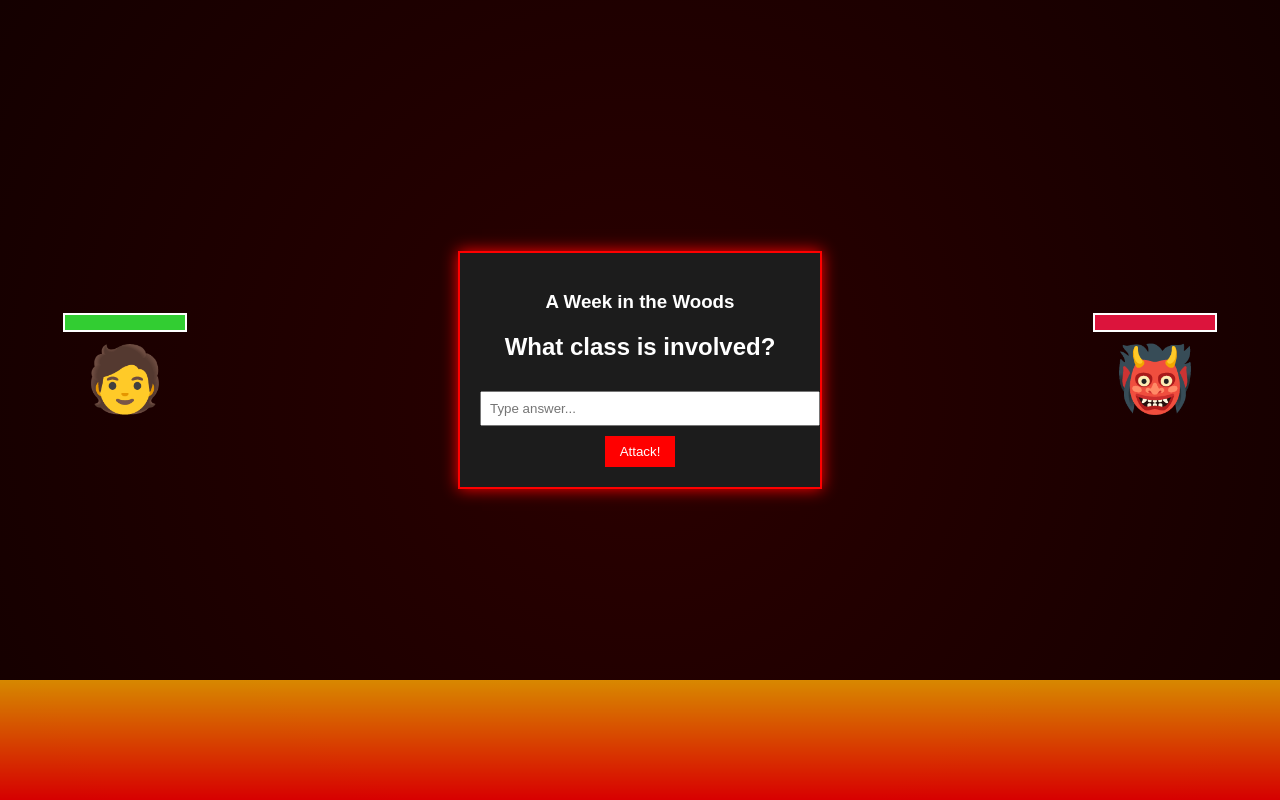
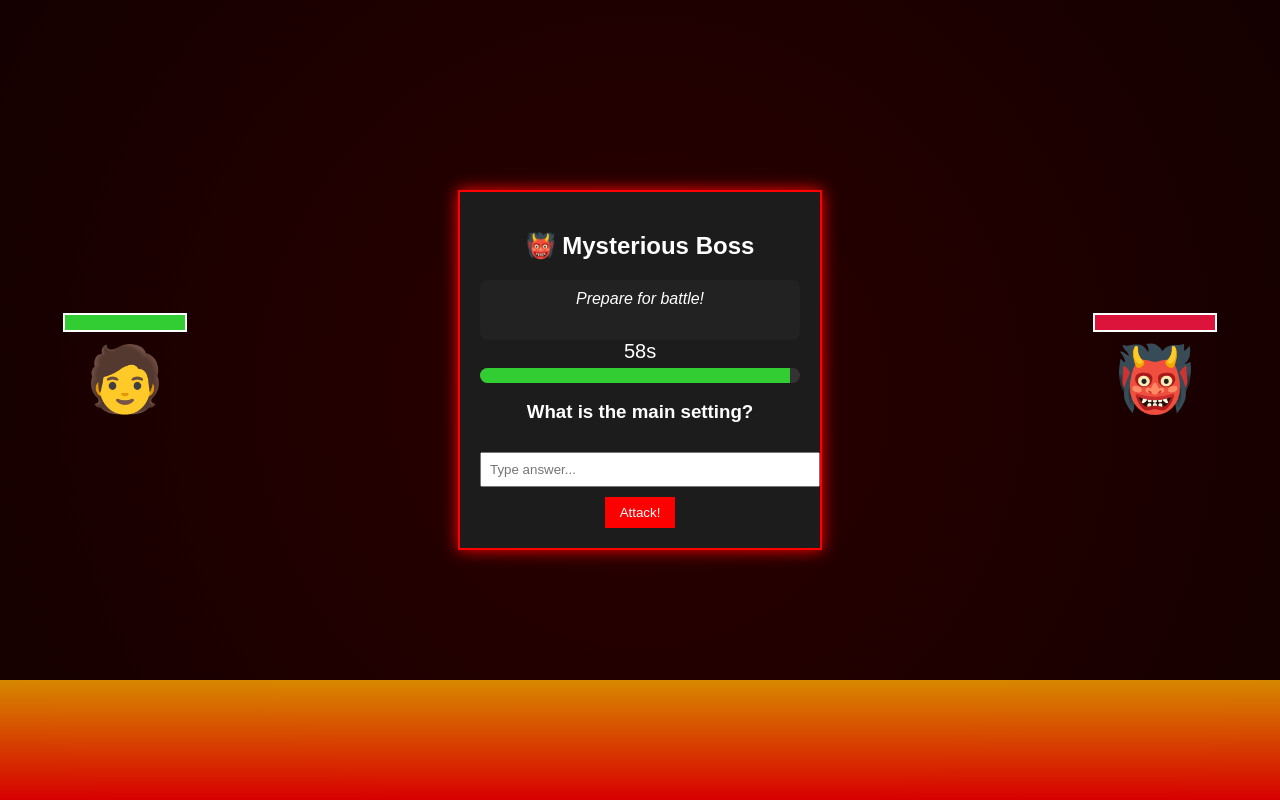
Before and after one commit to jjoynergnd/BattleOfBooks, a React (Vite) app: page / in a window 1280 px wide. Both pictures are taken after a click on the button "A Week in the Woods". Built offline with nearby package versions, Linux system fonts and the light colour scheme.

Commit message:
compiling again

```diff
--- a/src/App.jsx
+++ b/src/App.jsx
@@ -1,4 +1,4 @@
-import React, { useState } from "react";
+import React, { useState, useCallback } from "react";
 import BossSelect from "./components/BossSelect";
 import GameScreen from "./components/GameScreen";
 import { questions } from "./data/questions";
@@ -12,55 +12,24 @@ function App() {
   const [usedQuestions, setUsedQuestions] = useState([]);
   const [gameStatus, setGameStatus] = useState("select");
 
-  console.log("APP RENDER", {
-    selectedBook,
-    bossHP,
-    playerHP,
-    gameStatus,
-  });
-
   const books = Object.keys(questions);
 
-  // 🔊 Safe sound player (uses public folder)
-  const playSound = (fileName) => {
-    try {
-      console.log("Playing sound:", fileName);
+  const playSound = useCallback((fileName) => {
     const audio = new Audio(`/sounds/${fileName}`);
     audio.volume = 0.6;
-      audio.play().catch((err) =>
-        console.warn("Audio play prevented:", err)
-      );
-    } catch (err) {
-      console.warn("Sound error:", err);
-    }
-  };
+    audio.play().catch(() => {});
+  }, []);
 
-  const getRandomQuestion = (book, used) => {
-    console.log("Getting question for:", book);
-
-    if (!questions[book]) {
-      console.error("No questions found for book:", book);
-      return null;
-    }
-
+  const getRandomQuestion = useCallback((book, used) => {
     const available = questions[book].filter(
       (q) => !used.includes(q.question)
     );
+    if (available.length === 0) return null;
+    return available[Math.floor(Math.random() * available.length)];
+  }, []);
 
-    if (available.length === 0) {
-      console.warn("No available questions left");
-      return null;
-    }
-
-    const random =
-      available[Math.floor(Math.random() * available.length)];
-
-    console.log("Selected question:", random.question);
-    return random;
-  };
-
-  const startGame = (book) => {
-    console.log("Starting game for:", book);
+  const startGame = useCallback((book) => {
+    playSound("loading.mp3");
 
     setSelectedBook(book);
     setBossHP(5);
@@ -71,54 +40,60 @@ function App() {
     setCurrentQuestion(firstQ);
 
     setGameStatus("playing");
-  };
+  }, [getRandomQuestion, playSound]);
 
-  const handleAnswer = (input) => {
-    if (!currentQuestion || gameStatus !== "playing") {
-      console.warn("Answer ignored — not in playing state");
-      return null;
+  const handleAnswer = useCallback(
+    (input) => {
+      if (!currentQuestion || gameStatus !== "playing") return null;
+
+      // TIMEOUT
+      if (input === "__timeout__") {
+        const newHP = playerHP - 1;
+        setPlayerHP(newHP);
+        playSound("hurt.mp3");
+
+        if (newHP <= 0) {
+          playSound("lost.mp3");
+          setGameStatus("lose");
+        }
+
+        return "player";
       }
 
       const normalized = input.toLowerCase().trim();
       const correctAnswer = currentQuestion.answer.toLowerCase();
 
-    console.log("Player answered:", normalized);
-    console.log("Correct answer:", correctAnswer);
-
       let result = null;
 
+      // CORRECT
       if (normalized === correctAnswer) {
         const newBossHP = bossHP - 1;
-      console.log("Correct! Boss HP →", newBossHP);
-
         setBossHP(newBossHP);
+        playSound("hit.mp3");
         result = "boss";
 
-      playSound("hit.mp3");
-
         if (newBossHP <= 0) {
-        console.log("Boss defeated!");
+          playSound("win.mp3");
           setGameStatus("win");
-        playSound("win.mp3");
         }
       } else {
-      const newPlayerHP = playerHP - 1;
-      console.log("Wrong! Player HP →", newPlayerHP);
-
-      setPlayerHP(newPlayerHP);
+        // WRONG
+        const newHP = playerHP - 1;
+        setPlayerHP(newHP);
+        playSound("hurt.mp3");
         result = "player";
 
-      playSound("hurt.mp3");
-
-      if (newPlayerHP <= 0) {
-        console.log("Player defeated!");
+        if (newHP <= 0) {
+          playSound("lost.mp3");
           setGameStatus("lose");
         }
       }
 
+      // Mark question used
       const updatedUsed = [...usedQuestions, currentQuestion.question];
       setUsedQuestions(updatedUsed);
 
+      // Load next question if still alive
       if (
         (result === "boss" && bossHP - 1 > 0) ||
         (result === "player" && playerHP - 1 > 0)
@@ -128,16 +103,25 @@ function App() {
       }
 
       return result;
-  };
+    },
+    [
+      bossHP,
+      playerHP,
+      currentQuestion,
+      gameStatus,
+      usedQuestions,
+      selectedBook,
+      getRandomQuestion,
+      playSound
+    ]
+  );
 
-  const restart = () => {
-    console.log("Restarting game");
-
+  const restart = useCallback(() => {
     setGameStatus("select");
     setSelectedBook(null);
     setCurrentQuestion(null);
     setUsedQuestions([]);
-  };
+  }, []);
 
   return (
     <>
--- a/src/components/GameScreen.jsx
+++ b/src/components/GameScreen.jsx
@@ -1,4 +1,13 @@
-import React, { useState, useEffect } from "react";
+import React, {
+  useState,
+  useEffect,
+  useRef,
+  useMemo,
+  useCallback
+} from "react";
+
+import { bosses } from "../data/bosses";
+import { playerLines } from "../data/playerLines";
 
 export default function GameScreen({
   selectedBook,
@@ -9,68 +18,153 @@ export default function GameScreen({
   gameStatus,
   onRestart
 }) {
+  /* ---------------- BOSS DATA ---------------- */
+  const boss = useMemo(() => {
+    return (
+      bosses[selectedBook] || {
+        name: "Mysterious Boss",
+        emoji: "👹",
+        intro: "Prepare for battle!",
+        taunts: ["Tick... tock..."],
+        hitLines: ["You dare?"],
+        defeat: "Impossible...",
+        victory: "You were no match."
+      }
+    );
+  }, [selectedBook]);
+
+  /* ---------------- LOCAL STATE ---------------- */
   const [input, setInput] = useState("");
+  const [dialogue, setDialogue] = useState(boss.intro);
   const [bossHit, setBossHit] = useState(false);
   const [playerHit, setPlayerHit] = useState(false);
   const [rumble, setRumble] = useState(false);
-  const [showIntro, setShowIntro] = useState(true);
+  const [timeLeft, setTimeLeft] = useState(60);
 
-  // Intro auto-hide
+  /* ---------------- REFS ---------------- */
+  const intervalRef = useRef(null);
+  const onAnswerRef = useRef(onAnswer);
+  const bossRef = useRef(boss);
+
+  const tickSoundRef = useRef(null);
+  const timeUpSoundRef = useRef(null);
+
+  /* Keep refs updated */
   useEffect(() => {
-    const timer = setTimeout(() => setShowIntro(false), 2000);
-    return () => clearTimeout(timer);
+    onAnswerRef.current = onAnswer;
+  }, [onAnswer]);
+
+  useEffect(() => {
+    bossRef.current = boss;
+  }, [boss]);
+
+  /* Initialize sounds once */
+  useEffect(() => {
+    tickSoundRef.current = new Audio("/sounds/tick.mp3");
+    tickSoundRef.current.volume = 0.3;
+
+    timeUpSoundRef.current = new Audio("/sounds/timeup.mp3");
+    timeUpSoundRef.current.volume = 0.5;
   }, []);
 
-  const triggerRumble = () => {
+  /* ---------------- HIT EFFECTS ---------------- */
+  const triggerBossHit = useCallback(() => {
+    setBossHit(true);
+    setDialogue(
+      playerLines.correct[
+        Math.floor(Math.random() * playerLines.correct.length)
+      ]
+    );
     setRumble(true);
-    setTimeout(() => setRumble(false), 300);
-  };
 
-  const triggerHit = (type) => {
-    if (type === "boss") {
-      setBossHit(true);
-      setTimeout(() => setBossHit(false), 300);
+    setTimeout(() => {
+      setBossHit(false);
+      setRumble(false);
+    }, 300);
+  }, []);
+
+  const triggerPlayerHit = useCallback(() => {
+    setPlayerHit(true);
+    setDialogue(
+      playerLines.wrong[
+        Math.floor(Math.random() * playerLines.wrong.length)
+      ]
+    );
+    setRumble(true);
+
+    setTimeout(() => {
+      setPlayerHit(false);
+      setRumble(false);
+    }, 300);
+  }, []);
+
+  /* ---------------- TIMER INTERVAL EFFECT ---------------- */
+  useEffect(() => {
+    if (gameStatus !== "playing") {
+      clearInterval(intervalRef.current);
+      return;
     }
 
-    if (type === "player") {
-      setPlayerHit(true);
-      setTimeout(() => setPlayerHit(false), 300);
-    }
+    clearInterval(intervalRef.current);
 
-    triggerRumble();
-  };
+    // Reset timer asynchronously (allowed by rule)
+    setTimeout(() => {
+      setTimeLeft(60);
+    }, 0);
 
+    intervalRef.current = setInterval(() => {
+      setTimeLeft((prev) => {
+        if (prev === 11) {
+          tickSoundRef.current?.play();
+          const taunts = bossRef.current.taunts;
+          setDialogue(taunts[Math.floor(Math.random() * taunts.length)]);
+        }
+
+        if (prev <= 1) {
+          clearInterval(intervalRef.current);
+          timeUpSoundRef.current?.play();
+          triggerPlayerHit();
+          onAnswerRef.current("__timeout__");
+          return 0;
+        }
+
+        return prev - 1;
+      });
+    }, 1000);
+
+    return () => clearInterval(intervalRef.current);
+  }, [question, gameStatus, triggerPlayerHit]);
+
+  /* ---------------- SUBMIT ---------------- */
   const handleSubmit = () => {
     if (!input.trim()) return;
 
     const result = onAnswer(input);
 
-    if (result) {
-      triggerHit(result);
-    }
+    if (result === "boss") triggerBossHit();
+    if (result === "player") triggerPlayerHit();
 
     setInput("");
   };
 
+  /* ---------------- WIN / LOSE DIALOGUE ---------------- */
+  const finalDialogue =
+    gameStatus === "win"
+      ? boss.defeat
+      : gameStatus === "lose"
+      ? boss.victory
+      : dialogue;
+
+  /* ---------------- UI CALCULATIONS ---------------- */
   const playerHealthPercent = (playerHP / 3) * 100;
   const bossHealthPercent = (bossHP / 5) * 100;
-
-  const introQuotes = {
-    "The Lightning Thief (Percy Jackson & the Olympians)":
-      "⚡ You dare challenge the gods, half-blood?",
-    default: "Prepare for battle!"
-  };
+  const timerPercent = (timeLeft / 60) * 100;
 
   return (
     <div className="game-container">
       <div className={`arena ${rumble ? "rumble" : ""}`}>
-
-        {/* Player */}
-        <div
-          className={`character ${playerHit ? "shake" : ""} ${
-            gameStatus === "lose" ? "fall" : ""
-          }`}
-        >
+        {/* PLAYER */}
+        <div className={`character ${playerHit ? "shake" : ""}`}>
           <div className="health-container">
             <div
               className="health-bar"
@@ -80,23 +174,43 @@ export default function GameScreen({
           <div className="sprite">🧑</div>
         </div>
 
-        {/* Center */}
+        {/* CENTER */}
         <div className="question-box">
-          {showIntro && gameStatus === "playing" && (
-            <h3 className="boss-intro">
-              {introQuotes[selectedBook] || introQuotes.default}
-            </h3>
-          )}
+          <h2>
+            {boss.emoji} {boss.name}
+          </h2>
 
-          {!showIntro && gameStatus === "playing" && (
+          <div className="dialogue-box">{finalDialogue}</div>
+
+          {gameStatus === "playing" && (
             <>
-              <h3>{selectedBook}</h3>
-              <h2>{question?.question}</h2>
+              <div className="timer-number">{timeLeft}s</div>
+
+              <div className="timer-bar">
+                <div
+                  className={`timer-fill ${
+                    timeLeft <= 10 ? "flash" : ""
+                  }`}
+                  style={{
+                    width: `${timerPercent}%`,
+                    background:
+                      timeLeft <= 10
+                        ? "red"
+                        : timeLeft <= 20
+                        ? "orange"
+                        : "limegreen"
+                  }}
+                />
+              </div>
+
+              <h3>{question?.question}</h3>
+
               <input
                 value={input}
                 onChange={(e) => setInput(e.target.value)}
                 placeholder="Type answer..."
               />
+
               <button onClick={handleSubmit}>Attack!</button>
             </>
           )}
@@ -116,19 +230,15 @@ export default function GameScreen({
           )}
         </div>
 
-        {/* Boss */}
-        <div
-          className={`character ${bossHit ? "shake" : ""} ${
-            gameStatus === "win" ? "fall" : ""
-          }`}
-        >
+        {/* BOSS */}
+        <div className={`character ${bossHit ? "shake" : ""}`}>
           <div className="health-container boss-health">
             <div
               className="health-bar"
               style={{ width: `${bossHealthPercent}%` }}
             />
           </div>
-          <div className="sprite">👹</div>
+          <div className="sprite">{boss.emoji}</div>
         </div>
       </div>
 
--- /dev/null
+++ b/src/data/bosses.js
@@ -0,0 +1,38 @@
+export const bosses = {
+  "The Lightning Thief (Percy Jackson & the Olympians)": {
+    name: "Luke the Betrayer",
+    emoji: "⚔️",
+    intro: "You dare challenge the gods, half-blood?",
+    taunts: [
+      "Time is ticking, hero.",
+      "Olympus waits for no one.",
+      "You hesitate?",
+      "The gods are watching..."
+    ],
+    hitLines: [
+      "That all you've got?",
+      "You'll have to do better!",
+      "I barely felt that!"
+    ],
+    victory: "The gods were never on your side.",
+    defeat: "This isn't over... Kronos will rise..."
+  },
+
+  "Harry Potter and the Sorcerer's Stone": {
+    name: "Professor Quirrell",
+    emoji: "🧙‍♂️",
+    intro: "There is no good and evil... only power.",
+    taunts: [
+      "Tick... tock...",
+      "You are weaker than I thought.",
+      "Your time fades..."
+    ],
+    hitLines: [
+      "Impossible!",
+      "You insolent child!",
+      "How dare you!"
+    ],
+    victory: "Power always wins.",
+    defeat: "The Dark Lord... will return..."
+  }
+};
--- /dev/null
+++ b/src/data/playerLines.js
@@ -0,0 +1,16 @@
+export const playerLines = {
+  correct: [
+    "Boom!",
+    "Take that!",
+    "Not today!",
+    "Too easy!",
+    "Let's go!"
+  ],
+  wrong: [
+    "Oh no!",
+    "I knew that...",
+    "Dang it!",
+    "So close!",
+    "Oops!"
+  ]
+};
--- a/src/styles/game.css
+++ b/src/styles/game.css
@@ -202,3 +202,53 @@ body {
   color: gold;
   text-shadow: 0 0 10px orange;
 }
+.dialogue-box {
+  margin-top: 10px;
+  padding: 10px;
+  background: #222;
+  border-radius: 8px;
+  font-style: italic;
+  min-height: 40px;
+}
+
+.boss-dialogue {
+  border: 2px solid crimson;
+}
+
+.timer-section {
+  margin: 20px 0;
+  text-align: center;
+}
+
+.timer-number {
+  font-size: 20px;
+  margin-bottom: 5px;
+}
+
+.timer-bar {
+  height: 15px;
+  background: #333;
+  border-radius: 10px;
+  overflow: hidden;
+}
+
+.timer-fill {
+  height: 100%;
+  transition: width 1s linear;
+}
+
+.flash {
+  animation: flash 0.5s infinite;
+}
+
+@keyframes flash {
+  0% {
+    opacity: 1;
+  }
+  50% {
+    opacity: 0.4;
+  }
+  100% {
+    opacity: 1;
+  }
+}
```
Lines whose indentation alone changed are shown as unchanged.
